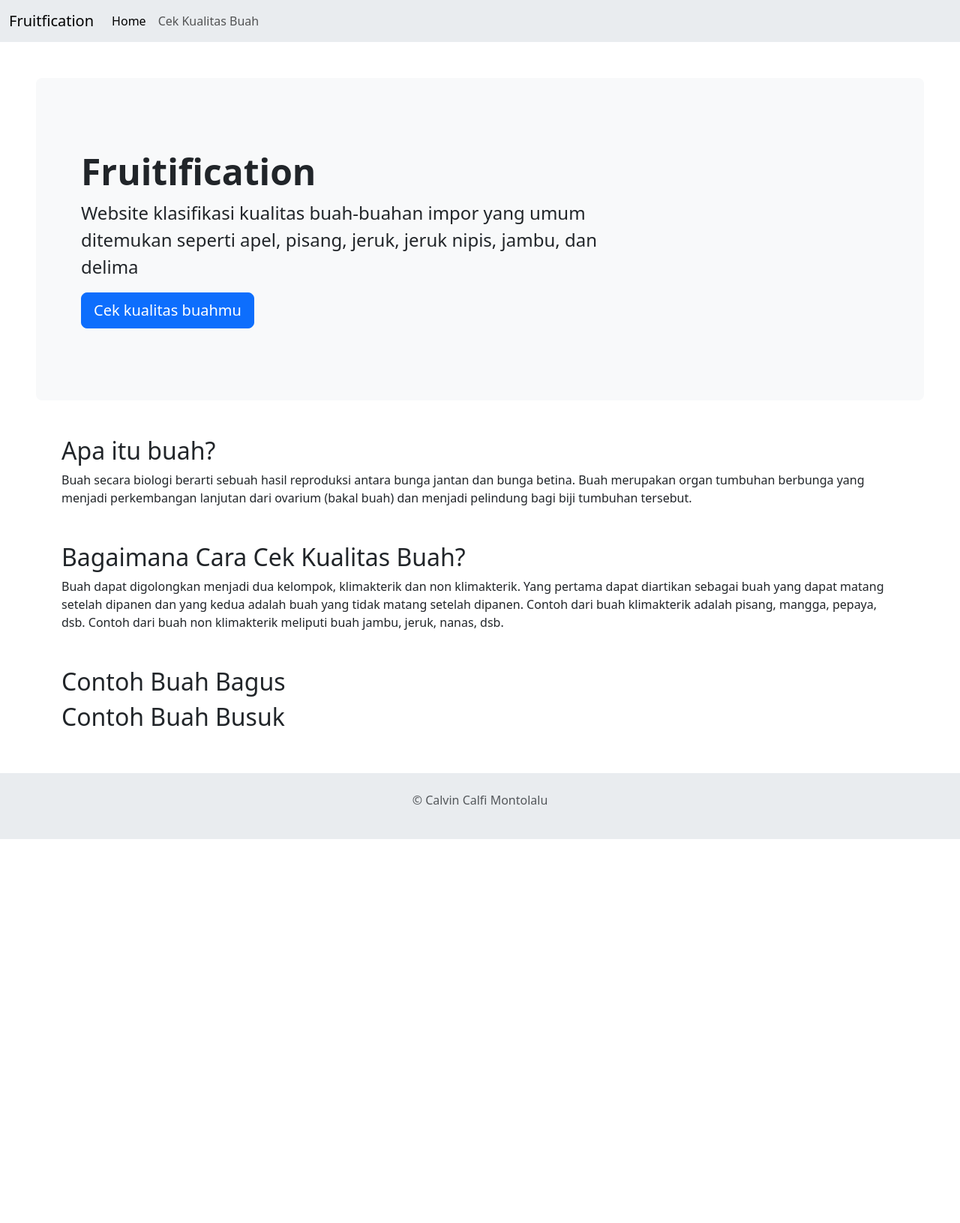
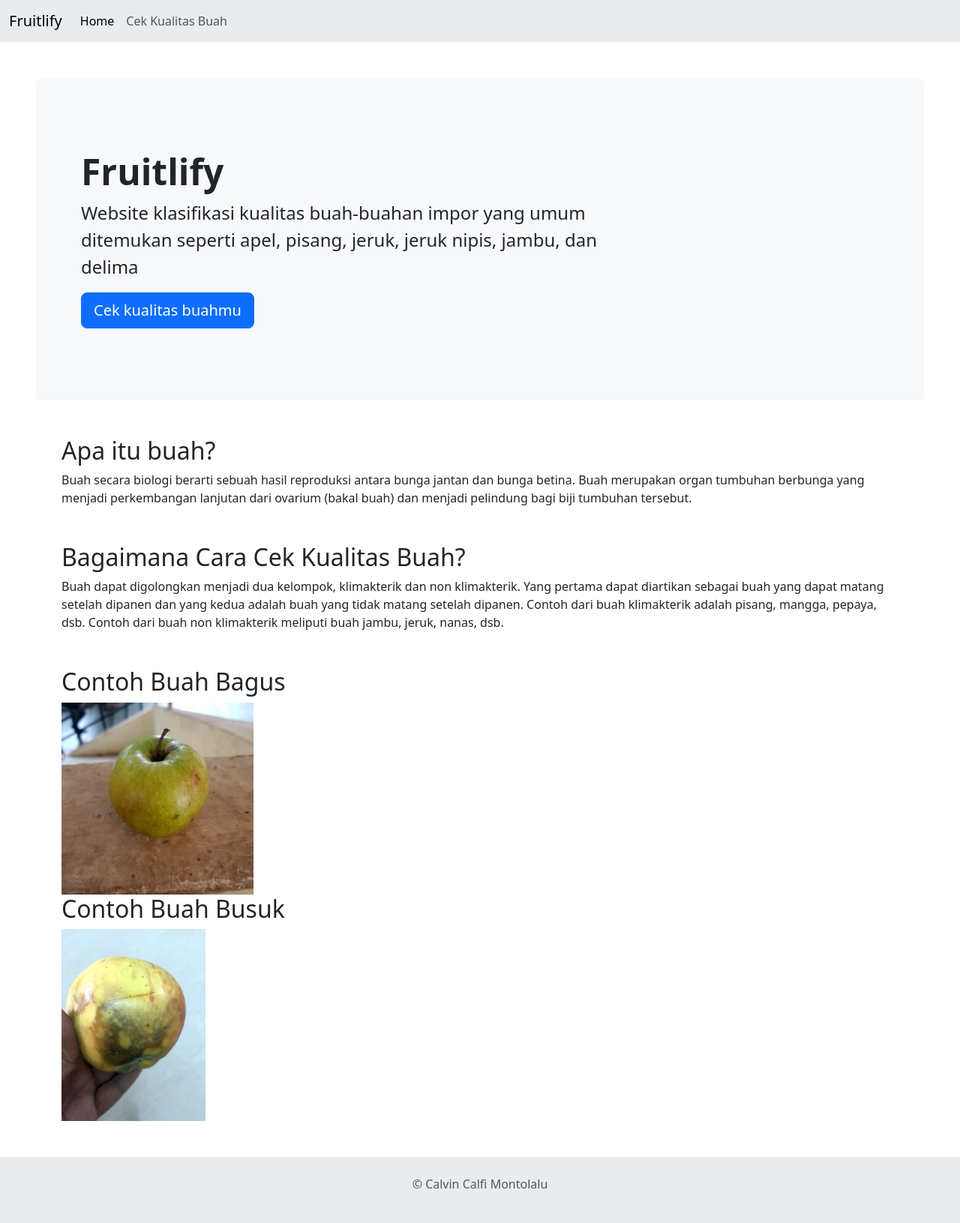
Before and after one commit to Calvin-C-M/fruitlify, a Flask app: page / in a window 1280 px wide. Shown: the whole page at 75% size. Before the commit the page ends 1119 px from the top, so only its background shows below. Run offline with Flask 3, Linux system fonts and the light colour scheme; some libraries are stand-ins or nearby versions.

Commit message:
change application name

```diff
--- a/templates/components/navbar.html
+++ b/templates/components/navbar.html
@@ -2,7 +2,7 @@
 
 <nav class="navbar navbar-expand-lg bg-body-secondary">
     <div class="container-fluid">
-        <a class="navbar-brand" href="#">Fruitfication</a>
+        <a class="navbar-brand" href="#">Fruitlify</a>
         <button class="navbar-toggler" type="button" data-bs-toggle="collapse" data-bs-target="#navbarSupportedContent" aria-controls="navbarSupportedContent" aria-expanded="false" aria-label="Toggle navigation">
         <span class="navbar-toggler-icon"></span>
         </button>
--- a/templates/index.html
+++ b/templates/index.html
@@ -1,12 +1,12 @@
 {% extends "base.html" %}
 
-{% block title %} Testing {% endblock %}
+{% block title %} Home {% endblock %}
 
 {% block content %}
 
 <section class="p-5 mb-4 bg-body-tertiary rounded-3">
     <div class="container-fluid py-5">
-        <h1 class="display-5 fw-bold">Fruitification</h1>
+        <h1 class="display-5 fw-bold">Fruitlify</h1>
         <p class="col-md-8 fs-4">
             Website klasifikasi kualitas buah-buahan impor yang umum ditemukan seperti apel, pisang, jeruk, jeruk nipis, jambu, dan delima
         </p>
@@ -28,10 +28,11 @@
 <section id="contoh-gambar" class="container">
     <section>
         <h2>Contoh Buah Bagus</h2>
-
+        <img src="/img/good_apple.jpg" alt="Buah Bagus">
     </section>
     <section>
         <h2>Contoh Buah Busuk</h2>
+        <img src="/img/bad_apple.JPG" alt="Buah Busuk">
     </section>
 </section>
 
```
Also changed, not shown: templates/feedback.html (+7 -2 lines), static/img/bad_apple.JPG (added), static/img/good_apple.jpg (added), 1 other file.
